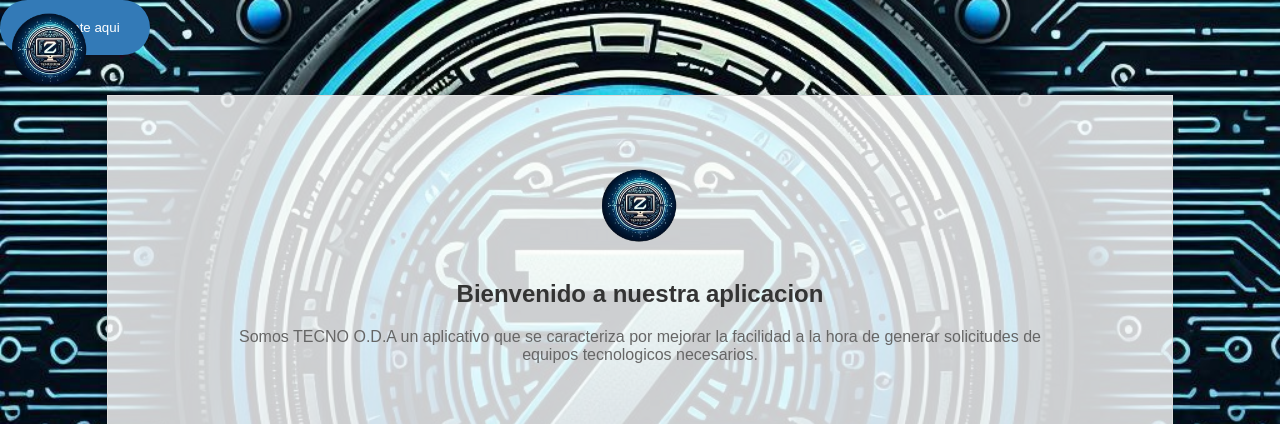
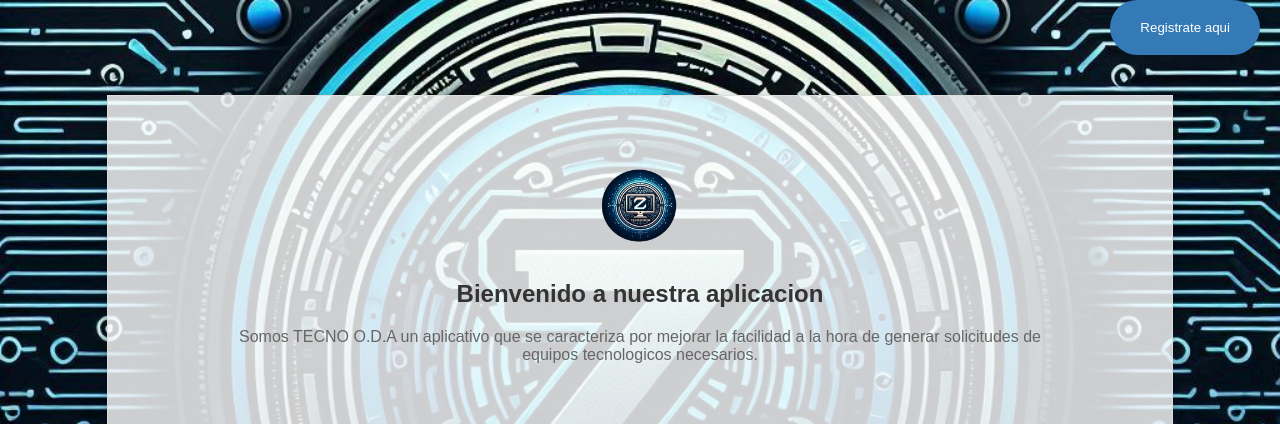
Before and after one commit to Mamorenobob/TecnoODA-2024-2875232, a PHP site: page /TecnoODA/ in a window 1280 px wide. Shown: the top 424 px of the page. Run offline with PHP 8.4, Linux system fonts and the light colour scheme.

Commit message:
Update index.php

```diff
--- a/View/index.php
+++ b/View/index.php
@@ -7,14 +7,13 @@
     <link rel="stylesheet" href="../Model/Css/Style2.css">
 </head>
 <body>
-    <header style="display: flex; justify-content: space-between; align-items: center;">
-    <img src="../Images/logo.png" alt="Logo">
-    <nav>
-        <a href="../View/LoginRegister.php" target="_blank">
-            <button style="background-color: #337ab7; color: #fff; padding: 20px 30px; border: none; border-radius: 80px;">Registrate aqui</button>
-        </a>
-    </nav>
-</header>
+    <header>
+        <nav>
+            <a href="../View/LoginRegister.php" target="_blank">
+                <button style="background-color: #337ab7; color: #fff; padding: 20px 30px; border: none; border-radius: 80px; cursor:pointer">Registrate aqui</button>
+              </a>
+        </nav>
+    </header>
     <main>
 
         <section class="descripcion">
```
